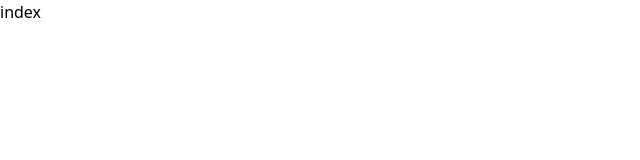
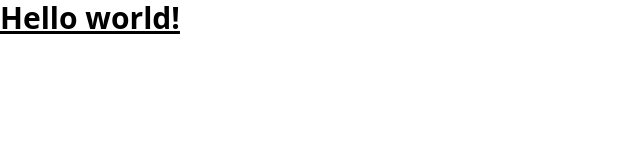
Before and after one commit to LipatJob/gatsby-template-sample, a Gatsby site: page / in a window 1280 px wide. Shown: the whole page, without its empty margins (0-640 px from the left). Built offline with nearby package versions, Linux system fonts and the light colour scheme; Gatsby itself is replaced by a stand-in of ours.

```diff
--- a/gatsby-config.js
+++ b/gatsby-config.js
@@ -4,7 +4,6 @@ module.exports = {
     siteUrl: `https://www.yourdomain.tld`,
   },
   plugins: [
-    "gatsby-plugin-postcss",
     "gatsby-plugin-react-helmet",
     "gatsby-plugin-mdx",
     'gatsby-plugin-postcss',
--- a/src/pages/index.js
+++ b/src/pages/index.js
@@ -1,7 +1,9 @@
-import React from 'react'
+import React from "react";
 
 export default function index() {
   return (
-    <div>index</div>
-  )
+    <div>
+      <h1 className="text-3xl font-bold underline">Hello world!</h1>
+    </div>
+  );
 }
```
